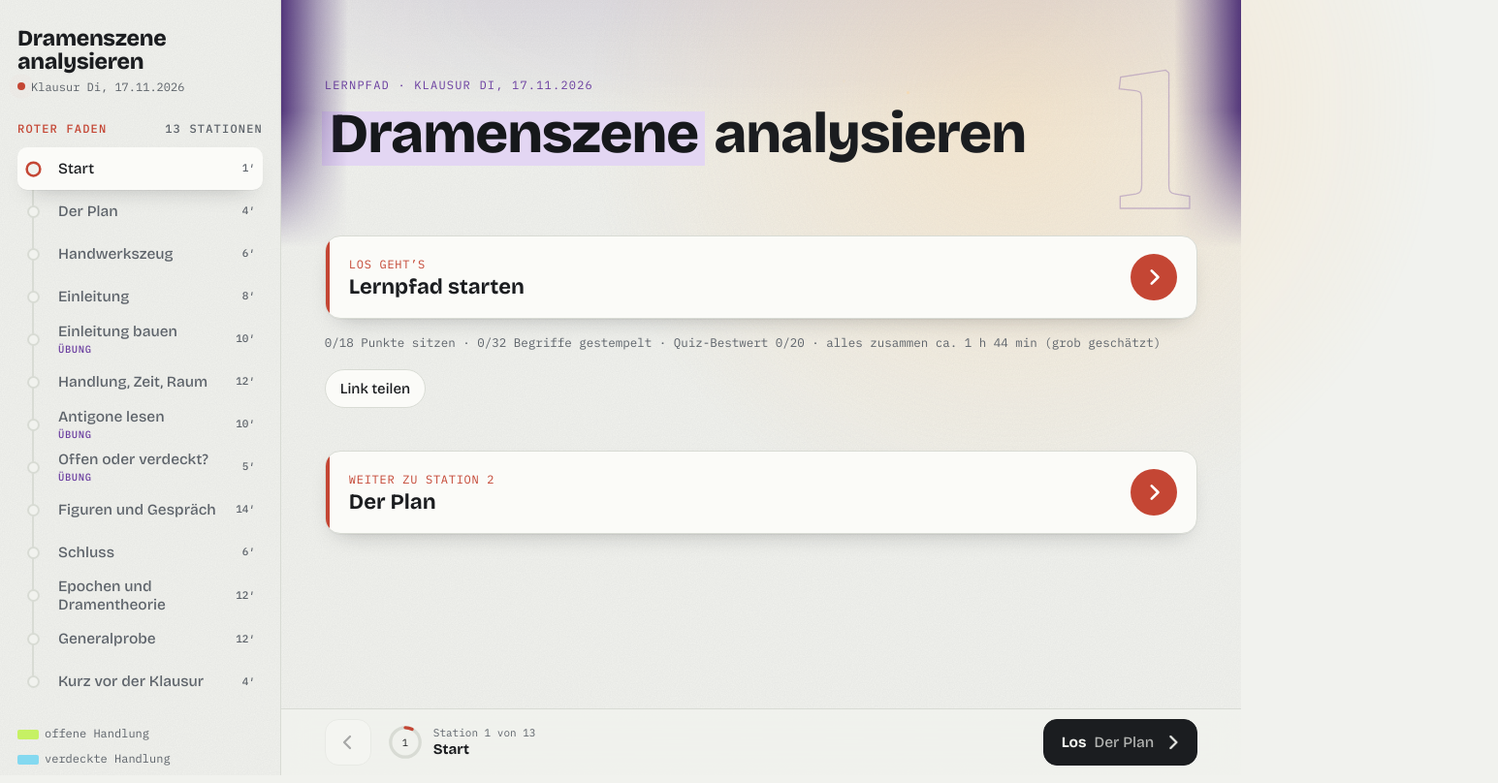
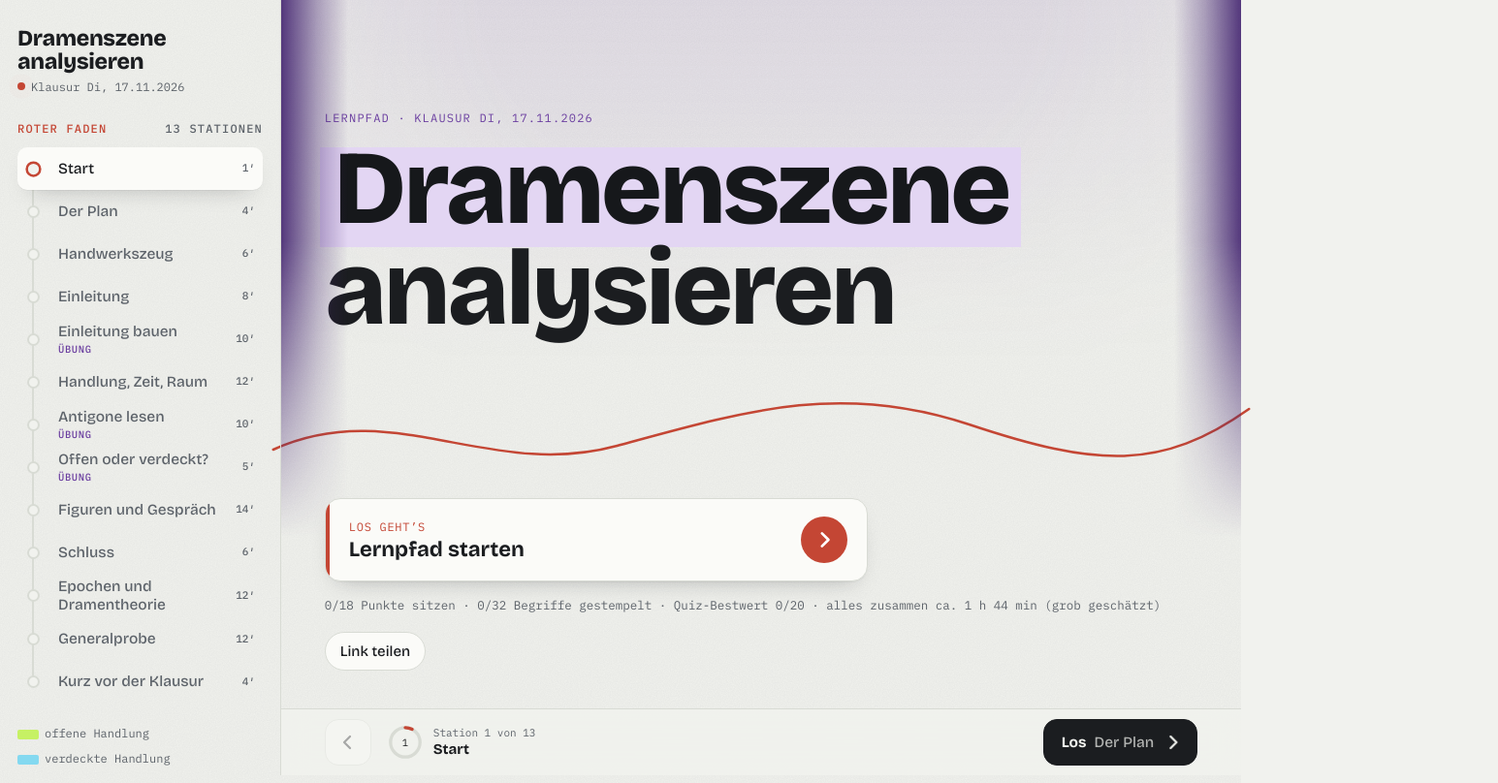
Before and after one commit to Comroboter/dramenszenenanalyse-klausur, a plain HTML site: page index.html in a window 1280 px wide. Shown: the whole page at 97% size, 1545 px wide, since content can reach past the window. Drawn offline with Linux system fonts and the light colour scheme.

Commit message:
Add files via upload

```diff
--- a/index.html
+++ b/index.html
@@ -96,8 +96,9 @@ button,a,label{touch-action:manipulation}
 
 /* ---------- Grundgerüst ---------- */
 .shell{min-height:100vh}
-main{--padx:16px;--padtop:calc(var(--sat) + 76px);padding:var(--padtop) calc(var(--padx) + var(--sar)) calc(var(--bar) + var(--sab) + 40px) calc(var(--padx) + var(--sal));max-width:980px;margin:0 auto;touch-action:pan-y pinch-zoom;overflow-x:hidden;overflow-x:clip}
+main{--padx:max(16px,calc((100vw - 948px) / 2));--padtop:calc(var(--sat) + 76px);padding:var(--padtop) calc(var(--padx) + var(--sar)) calc(var(--bar) + var(--sab) + 40px) calc(var(--padx) + var(--sal));max-width:none;margin:0;touch-action:pan-y pinch-zoom;overflow-x:hidden;overflow-x:clip}
 @supports (overflow:clip){main{overflow-x:clip}}
+@media (min-width:700px) and (max-width:1099px){main{--padx:max(36px,calc((100vw - 948px) / 2))}}
 .js .station{display:none}
 .js .station.on{display:block}
 
@@ -389,7 +390,26 @@ h3{font-size:18px;font-weight:700}
 .station.enter .val{animation:valDrop .9s var(--ease) both}
 .spot{position:absolute;z-index:-1;left:0;top:0;width:1000px;height:1000px;margin:-500px 0 0 -500px;border-radius:50%;pointer-events:none;will-change:transform;background:radial-gradient(circle,var(--glow) 0,rgba(0,0,0,0) 62%)}
 @media (max-width:699px){.spot{width:700px;height:700px;margin:-350px 0 0 -350px}}
-.js .hero::before{display:none}
+.hero::before{display:none!important}
+.spot,.motes{display:none}
+
+/* Titelbildschirm */
+.js #s-start.on{display:flex;flex-direction:column;min-height:calc(100vh - var(--padtop) - var(--bar) - var(--sab) - 40px);min-height:calc(100svh - var(--padtop) - var(--bar) - var(--sab) - 40px)}
+#s-start .hero{flex:1;display:flex;flex-direction:column;justify-content:center;padding:40px 0 120px}
+#s-start .hero::after{display:none}
+#s-start .hero h1{font-size:clamp(46px,9vw,108px);line-height:.96;letter-spacing:-.035em}
+#s-start .content{margin-top:0}
+#s-start .resume .nextcard{max-width:560px}
+.fadenline{position:absolute;z-index:0;left:calc(-1 * var(--padx));right:calc(-1 * var(--padx) - var(--extra));bottom:6px;width:calc(100% + 2 * var(--padx) + var(--extra));height:140px;overflow:visible;pointer-events:none}
+.fadenline path{fill:none;stroke:var(--thread);stroke-width:2.5;stroke-linecap:round;vector-effect:non-scaling-stroke;stroke-dasharray:1;stroke-dashoffset:0}
+.fadenline circle{fill:var(--thread);opacity:0}
+.station.enter .fadenline path{animation:drawThread 2.2s cubic-bezier(.65,0,.35,1) .35s both}
+.station.enter .fadenline circle{animation:knot .5s var(--spring) 1.9s both}
+@keyframes drawThread{from{stroke-dashoffset:1}to{stroke-dashoffset:0}}
+@keyframes knot{from{opacity:0;transform:scale(0)}to{opacity:1;transform:none}}
+.fadenline circle{transform-box:fill-box;transform-origin:center}
+[data-look="buehne"] .hero .deco{background:linear-gradient(rgba(107,63,160,.12),rgba(0,0,0,0) 75%)}
+@media (max-width:699px){.fadenline{height:64px;bottom:30px}#s-start .hero{padding-bottom:110px}}
 
 /* Intro beim Öffnen: wechselt zwischen mehreren Varianten */
 .intro{position:fixed;top:0;left:0;right:0;bottom:0;z-index:100;pointer-events:none;overflow:hidden}
@@ -777,7 +797,7 @@ details.s-sol p{margin:6px 0 4px;font-size:15px}
     <span><span class="tag u">Unterlagen</span> aus den Unterlagen</span>
     <span><span class="tag">Ergänzung</span> Standardwissen</span>
   </div>
-  <p class="buildtag">Stand: 16.11.2026, 12:02</p>
+  <p class="buildtag">Stand: 16.11.2026, 12:14</p>
 </nav>
 
 <main id="main">
@@ -785,7 +805,7 @@ details.s-sol p{margin:6px 0 4px;font-size:15px}
 
 <!-- 1 START -->
 <section class="station" id="s-start" data-look="buehne" data-title="Start" data-min="1">
-  <header class="hero" data-n="1"><div class="deco" aria-hidden="true"></div><i class="cur l" aria-hidden="true"></i><i class="cur r" aria-hidden="true"></i><i class="val" aria-hidden="true"></i>
+  <header class="hero" data-n="1"><div class="deco" aria-hidden="true"></div><svg class="fadenline" viewBox="0 0 1200 140" preserveAspectRatio="none" aria-hidden="true"><path pathLength="1" d="M-10 96 C 140 40, 260 128, 420 92 S 700 26, 860 70 S 1100 118, 1210 54"/></svg><i class="cur l" aria-hidden="true"></i><i class="cur r" aria-hidden="true"></i><i class="val" aria-hidden="true"></i>
     <div class="kicker">Lernpfad · Klausur Di, 17.11.2026</div>
     <h1><span class="hl">Dramenszene</span> analysieren</h1></header>
   <div class="content">
@@ -1209,20 +1229,6 @@ function cardsKnown(){return B.filter(function(b){return known[b[0]]}).length}
 
 /* ================= BÜHNEN ================= */
 var small=window.innerWidth<700;
-document.querySelectorAll(".hero").forEach(function(h){
-  var look=h.parentNode.getAttribute("data-look");h._spot=el("i",{class:"spot","aria-hidden":"true"});h.insertBefore(h._spot,h.firstChild);
-  if(look==="buehne"||look==="probe"){var m=el("div",{class:"motes","aria-hidden":"true"});h.querySelector(".deco").appendChild(m);
-    for(var k=0;k<(small?6:12);k++){var d=el("i");d.style.left=(10+Math.random()*80)+"%";d.style.bottom=(5+Math.random()*60)+"%";d.style.animationDelay=(Math.random()*6)+"s";d.style.animationDuration=(5+Math.random()*4)+"s";m.appendChild(d)}}
-  h.addEventListener("pointermove",function(e){if(e.pointerType!=="mouse")return;var r=h.getBoundingClientRect();h._tx=e.clientX-r.left;h._ty=e.clientY-r.top;h._last=performance.now()});
-});
-document.querySelectorAll(".hero").forEach(function(h){h._spot.style.transform="translate3d("+(h.offsetWidth*.68||600)+"px,"+(h.offsetHeight*.34||120)+"px,0)"});var spotInit=1;
-if(!RM){(function drift(t){var h=document.querySelector(".station.on .hero");
-  if(h&&h.offsetWidth){var w=h.offsetWidth,hh=h.offsetHeight,tx,ty;
-    if(h._last&&t-h._last<2000){tx=h._tx;ty=h._ty}else{tx=w*(.64+.16*Math.sin(t/5200)+.04*Math.sin(t/1900));ty=hh*(.34+.12*Math.sin(t/3700))}
-    if(h._cx==null){h._cx=tx;h._cy=ty}
-    h._cx+=(tx-h._cx)*.04;h._cy+=(ty-h._cy)*.04;
-    h._spot.style.transform="translate3d("+h._cx.toFixed(1)+"px,"+h._cy.toFixed(1)+"px,0)"}
-  requestAnimationFrame(drift)})(0)}
 
 /* ================= GLIEDERUNGSPUNKTE ================= */
 var SVG='<svg viewBox="0 0 24 24" aria-hidden="true"><rect x="2" y="2" width="20" height="20" rx="5"/><path d="M6.5 12.5l3.8 3.8L18 7"/></svg>';
@@ -1441,9 +1447,10 @@ var totalMin=0;pathList.innerHTML="";
 stations.forEach(function(s,i){var t=s.dataset.title,m=+s.dataset.min||0,type=s.dataset.type;totalMin+=m;
   var li=el("li");li.innerHTML='<a href="#'+ids[i]+'"><span class="d" aria-hidden="true"></span><span>'+esc(t)+(type?'<span class="u">'+type+'</span>':'')+'</span><span class="m">'+m+'′</span></a>';pathList.appendChild(li);
   var c=s.querySelector(".content"),nc;
-  if(i<N-1){nc=el("a",{class:"nextcard",href:"#"+ids[i+1]},'<span><small>Weiter zu Station '+(i+2)+'</small><b>'+esc(stations[i+1].dataset.title)+'</b></span><span class="arr" aria-hidden="true"><svg width="20" height="20" viewBox="0 0 18 18"><path d="M7 3l6 6-6 6" fill="none" stroke="#fff" stroke-width="2.4" stroke-linecap="round" stroke-linejoin="round"/></svg></span>')}
+  if(i===0){nc=null}
+  else if(i<N-1){nc=el("a",{class:"nextcard",href:"#"+ids[i+1]},'<span><small>Weiter zu Station '+(i+2)+'</small><b>'+esc(stations[i+1].dataset.title)+'</b></span><span class="arr" aria-hidden="true"><svg width="20" height="20" viewBox="0 0 18 18"><path d="M7 3l6 6-6 6" fill="none" stroke="#fff" stroke-width="2.4" stroke-linecap="round" stroke-linejoin="round"/></svg></span>')}
   else{nc=el("a",{class:"nextcard",href:"#start"},'<span><small>Ende des roten Fadens</small><b>Zurück zum Start</b></span><span class="arr" aria-hidden="true"><svg width="20" height="20" viewBox="0 0 18 18"><path d="M11 3L5 9l6 6" fill="none" stroke="#fff" stroke-width="2.4" stroke-linecap="round" stroke-linejoin="round"/></svg></span>')}
-  c.appendChild(nc)});
+  if(nc)c.appendChild(nc)});
 document.getElementById("pathcount").textContent=N+" Stationen";
 
 function stamp(){return{items:itemsDone(),cards:cardsKnown(),best:store.get("best",0)}}
```
